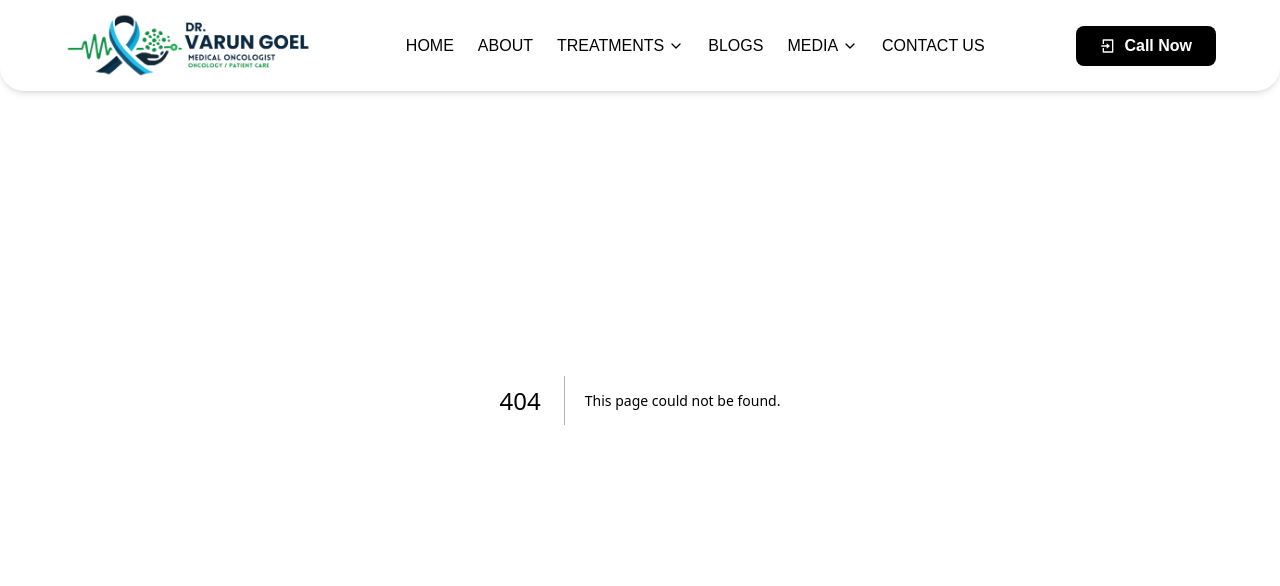
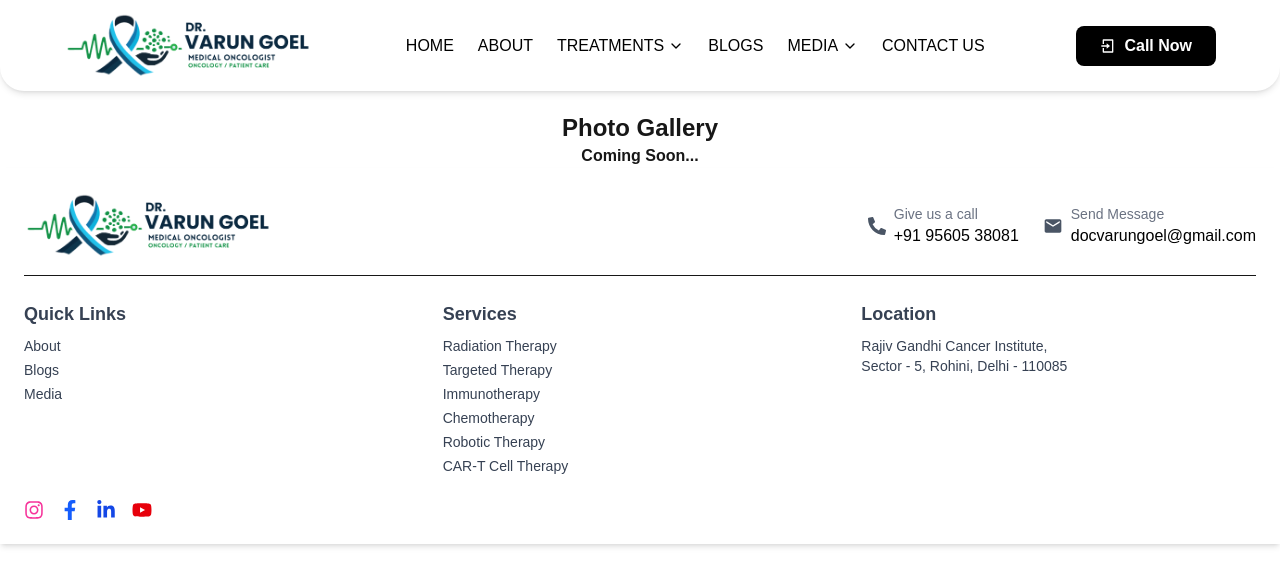
Before and after one commit to AQITPvtLtd/drvarungoel, a Next.js app: page /media/photo-gallery in a window 1280 px wide. Before the commit this address had no page. Shown: the top 586 px of the page. Built offline with nearby package versions, Linux system fonts and the light colour scheme.

Commit message:
new commit

```diff
--- a/src/app/about/About.jsx
+++ b/src/app/about/About.jsx
@@ -7,7 +7,7 @@ import Statistics from '@/component/homepage/Statistics';
 
 const About = () => {
     return (
-        <div className=''>
+        <div className='dark:bg-white'>
             <div className="px-4 md:px-8 lg:mt-20">
                 <div className='grid grid-cols-1 md:grid-cols-12 items-center gap-6'>
                     <div className='md:col-span-5 flex justify-center mt-5'>
--- a/src/app/contact/Contact.jsx
+++ b/src/app/contact/Contact.jsx
@@ -6,7 +6,7 @@ import Form from './form/Form';
 
 const Contact = () => {
     return (
-        <div className='pt-20 px-4 md:px-8 lg:px-16'>
+        <div className='pt-20 px-4 md:px-8 lg:px-16 bg-white'>
             <p className='text-center text-3xl md:text-4xl font-bold text-gray-800 dark:bg-white py-5' style={{ fontFamily: "Roboto Slab, serif" }}>
                 Contact Us
             </p>
--- a/src/app/layout.js
+++ b/src/app/layout.js
@@ -1,6 +1,7 @@
 import { Geist, Geist_Mono } from "next/font/google";
 import "./globals.css";
 import Header from "@/component/common/Header";
+import Footer from "@/component/common/Footer";
 
 const geistSans = Geist({
   variable: "--font-geist-sans",
@@ -25,6 +26,7 @@ export default function RootLayout({ children }) {
       >
         <Header />
         {children}
+        <Footer />
       </body>
     </html>
   );
--- /dev/null
+++ b/src/app/media/certificates/Certificates.jsx
@@ -0,0 +1,12 @@
+import React from 'react'
+
+const Certificates = () => {
+    return (
+        <div>
+            <h1 className='text-center text-2xl mt-28 font-semibold'> Certificates </h1>
+            <p className='text-center text-base font-semibold'>Coming Soon...</p>
+        </div>
+    )
+}
+
+export default Certificates
--- /dev/null
+++ b/src/app/media/certificates/Page.jsx
@@ -0,0 +1,12 @@
+import React from 'react'
+import Certificates from './Certificates'
+
+const Page = () => {
+    return (
+        <div>
+            <Certificates />
+        </div>
+    )
+}
+
+export default Page
--- /dev/null
+++ b/src/app/media/photo-gallery/Gallery.jsx
@@ -0,0 +1,12 @@
+import React from 'react'
+
+const Gallery = () => {
+    return (
+        <div>
+            <h1 className='text-center text-2xl mt-28 font-semibold'>Photo Gallery</h1>
+            <p className='text-center text-base font-semibold'>Coming Soon...</p>
+        </div>
+    )
+}
+
+export default Gallery
--- /dev/null
+++ b/src/app/media/photo-gallery/page.jsx
@@ -0,0 +1,12 @@
+import React from 'react'
+import Gallery from './Gallery'
+
+const page = () => {
+    return (
+        <div>
+            <Gallery />
+        </div>
+    )
+}
+
+export default page
--- a/src/component/common/Footer.jsx
+++ b/src/component/common/Footer.jsx
@@ -1,9 +1,86 @@
-import React from 'react'
+import React from 'react';
+import Link from 'next/link';
+import Image from 'next/image';
+import { FaPhoneAlt } from 'react-icons/fa';
+import { MdEmail } from 'react-icons/md';
+import { FaInstagram, FaFacebookF, FaLinkedinIn, FaYoutube } from 'react-icons/fa';
 
 const Footer = () => {
     return (
-        <div>Footer</div>
-    )
-}
+        <div className="bg-white shadow-md py-6 px-6">
+            {/* Top Section */}
+            <div className="flex flex-col md:flex-row items-center justify-between border-b pb-4">
+                <Link href="/">
+                    <Image
+                        src="/logo/logo.png"
+                        priority
+                        className="w-[150px] md:w-[200px] lg:w-[250px]"
+                        alt="Dr. Varun Goel Logo"
+                        width={250}
+                        height={80}
+                    />
+                </Link>
+                <div className="flex items-center space-x-6 mt-4 md:mt-0">
+                    <div className="flex items-center space-x-2">
+                        <FaPhoneAlt className="text-gray-600 text-lg" />
+                        <div>
+                            <p className="text-gray-500 text-sm">Give us a call</p>
+                            <Link href="tel:+919560538081" className="text-black font-medium">
+                                +91 95605 38081
+                            </Link>
+                        </div>
+                    </div>
+                    <div className="flex items-center space-x-2">
+                        <MdEmail className="text-gray-600 text-xl" />
+                        <div>
+                            <p className="text-gray-500 text-sm">Send Message</p>
+                            <Link href="mailto:docvarungoel@gmail.com" className="text-black font-medium">
+                                docvarungoel@gmail.com
+                            </Link>
+                        </div>
+                    </div>
+                </div>
+            </div>
 
-export default Footer
+            {/* Bottom Section */}
+            <div className="grid grid-cols-1 md:grid-cols-3 gap-6 mt-6 text-sm text-gray-700">
+                {/* Quick Links */}
+                <div>
+                    <p className="font-semibold text-lg mb-2">Quick Links</p>
+                    <ul className="space-y-1">
+                        <li><Link href="/about">About</Link></li>
+                        <li><Link href="/blogs">Blogs</Link></li>
+                        <li><Link href="/media">Media</Link></li>
+                    </ul>
+                </div>
+                {/* Services */}
+                <div>
+                    <p className="font-semibold text-lg mb-2">Services</p>
+                    <ul className="space-y-1">
+                        <li><Link href="/services/radiation-therapy">Radiation Therapy</Link></li>
+                        <li><Link href="/services/targeted-therapy">Targeted Therapy</Link></li>
+                        <li><Link href="/services/immunotherapy">Immunotherapy</Link></li>
+                        <li><Link href="/services/chemotherapy">Chemotherapy</Link></li>
+                        <li><Link href="/services/robotic-therapy">Robotic Therapy</Link></li>
+                        <li><Link href="/services/car-t-cell-therapy">CAR-T Cell Therapy</Link></li>
+                    </ul>
+                </div>
+                {/* Location */}
+                <div>
+                    <p className="font-semibold text-lg mb-2">Location</p>
+                    <p>Rajiv Gandhi Cancer Institute,<br /> Sector - 5, Rohini, Delhi - 110085</p>
+                </div>
+            </div>
+
+            {/* Social Icons */}
+            <div className="flex space-x-4 mt-6">
+                <Link href="https://instagram.com" className="text-pink-500 text-xl"><FaInstagram /></Link>
+                <Link href="https://facebook.com" className="text-blue-600 text-xl"><FaFacebookF /></Link>
+                <Link href="https://linkedin.com" className="text-blue-700 text-xl"><FaLinkedinIn /></Link>
+                <Link href="https://youtube.com" className="text-red-600 text-xl"><FaYoutube /></Link>
+            </div>
+        </div>
+    );
+};
+
+export default Footer;
--- a/src/component/common/Header.jsx
+++ b/src/component/common/Header.jsx
@@ -1,7 +1,7 @@
 "use client";
 import React, { useState } from "react";
 import Link from "next/link";
-import { FiMenu, FiChevronDown } from "react-icons/fi";
+import { FiMenu, FiX, FiChevronDown } from "react-icons/fi";
 import Image from "next/image";
 import { RiLoginBoxLine } from "react-icons/ri";
 
@@ -35,7 +35,7 @@ const Header = () => {
                         <button className="flex items-center hover:text-gray-600 transition">
                             TREATMENTS <FiChevronDown className="ml-1" />
                         </button>
-                        <div className="absolute left-0 -mt-0 w-48 px-2 py-2 bg-white text-black rounded-lg shadow-lg opacity-0 invisible group-hover:opacity-100 group-hover:visible transition duration-300 group-hover:flex flex-col" onMouseEnter={() => setServicesOpen(true)} onMouseLeave={() => setServicesOpen(false)}>
+                        <div className="absolute left-0 -mt-0 w-48 px-2 py-2 bg-white text-black rounded-lg shadow-lg opacity-0 invisible group-hover:opacity-100 group-hover:visible transition duration-300 group-hover:flex flex-col">
                             <Link href="/services/web-development" className="block px-4 py-2 hover:bg-gray-200 hover:rounded-xl text-sm">Web Development</Link>
                             <Link href="/services/seo" className="block px-4 py-2 hover:bg-gray-200 hover:rounded-xl text-sm">SEO</Link>
                             <Link href="/services/marketing" className="block px-4 py-2 hover:bg-gray-200 hover:rounded-xl text-sm">Marketing</Link>
@@ -49,14 +49,14 @@ const Header = () => {
                         <button className="flex items-center hover:text-gray-600 transition">
                             MEDIA <FiChevronDown className="ml-1" />
                         </button>
-                        <div className="absolute left-0 -mt-0 w-48 px-2 py-2 bg-white text-black rounded-lg shadow-lg opacity-0 invisible group-hover:opacity-100 group-hover:visible transition duration-300 group-hover:flex flex-col" onMouseEnter={() => setMediaOpen(true)} onMouseLeave={() => setMediaOpen(false)}>
-                            <Link href="/media/gallery" className="block px-4 py-2 hover:bg-gray-200 hover:rounded-xl text-sm">Gallery</Link>
+                        <div className="absolute left-0 -mt-0 w-48 px-2 py-2 bg-white text-black rounded-lg shadow-lg opacity-0 invisible group-hover:opacity-100 group-hover:visible transition duration-300 group-hover:flex flex-col">
+                            <Link href="/media/photo-gallery" className="block px-4 py-2 hover:bg-gray-200 hover:rounded-xl text-sm">Photo Gallery</Link>
+                            <Link href="/media/certificates" className="block px-4 py-2 hover:bg-gray-200 hover:rounded-xl text-sm">Certificates</Link>
                             <Link href="/media/videos" className="block px-4 py-2 hover:bg-gray-200 hover:rounded-xl text-sm">Videos</Link>
-                            <Link href="/media/press" className="block px-4 py-2 hover:bg-gray-200 hover:rounded-xl text-sm">Press Releases</Link>
                         </div>
                     </div>
 
-                    <Link href="/contact-us" className="hover:text-gray-600 transition">Contact Us</Link>
+                    <Link href="/contact" className="hover:text-gray-600 transition">Contact Us</Link>
                 </nav>
 
                 {/* Call Now Button */}
@@ -71,9 +71,47 @@ const Header = () => {
 
                 {/* Mobile Menu Icon */}
                 <button onClick={() => setIsOpen(!isOpen)} className="lg:hidden text-3xl text-black">
-                    <FiMenu />
+                    {isOpen ? <FiX /> : <FiMenu />}
                 </button>
             </div>
+
+            {/* Mobile Menu */}
+            {isOpen && (
+                <div className="lg:hidden bg-white shadow-md p-4 absolute top-[70px] left-0 w-full z-50 flex flex-col space-y-4">
+                    <Link href="/" className="text-black" onClick={() => setIsOpen(false)}>Home</Link>
+                    <Link href="/about" className="text-black" onClick={() => setIsOpen(false)}>About</Link>
+
+                    <div>
+                        <button onClick={() => setServicesOpen(!servicesOpen)} className="flex items-center w-full text-left text-black">
+                            TREATMENTS <FiChevronDown className="ml-1" />
+                        </button>
+                        {servicesOpen && (
+                            <div className="flex flex-col pl-4">
+                                <Link href="/services/web-development" className="text-black" onClick={() => setIsOpen(false)}>Web Development</Link>
+                                <Link href="/services/seo" className="text-black" onClick={() => setIsOpen(false)}>SEO</Link>
+                                <Link href="/services/marketing" className="text-black" onClick={() => setIsOpen(false)}>Marketing</Link>
+                            </div>
+                        )}
+                    </div>
+
+                    <Link href="/blogs" className="text-black" onClick={() => setIsOpen(false)}>Blogs</Link>
+
+                    <div>
+                        <button onClick={() => setMediaOpen(!mediaOpen)} className="flex items-center w-full text-left text-black">
+                            MEDIA <FiChevronDown className="ml-1" />
+                        </button>
+                        {mediaOpen && (
+                            <div className="flex flex-col pl-4">
+                                <Link href="/media/photo-gallery" className="text-black" onClick={() => setIsOpen(false)}>Photo Gallery</Link>
+                                <Link href="/media/certificates" className="text-black" onClick={() => setIsOpen(false)}>Certificates</Link>
+                                <Link href="/media/videos" className="text-black" onClick={() => setIsOpen(false)}>Videos</Link>
+                            </div>
+                        )}
+                    </div>
+
+                    <Link href="/contact" className="text-black" onClick={() => setIsOpen(false)}>Contact Us</Link>
+                </div>
+            )}
         </header>
     );
 };
--- a/src/component/homepage/Serivces.jsx
+++ b/src/component/homepage/Serivces.jsx
@@ -29,7 +29,7 @@ const Services = () => {
                         </div>
                     ))}
                 </div>
-                <div className="px-20">
+                <div className="lg:px-20">
                     <Form />
                 </div>
             </div>
```
